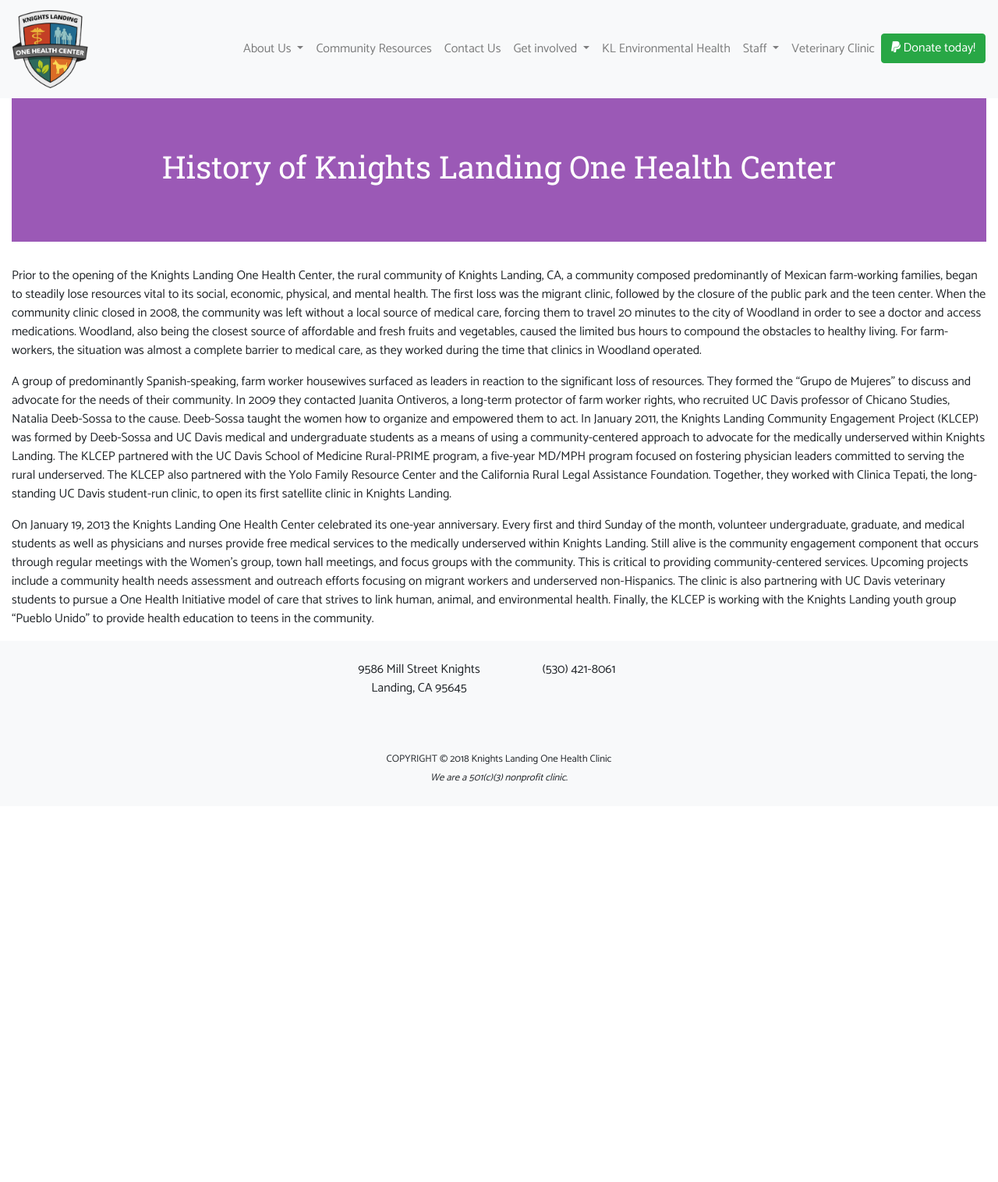
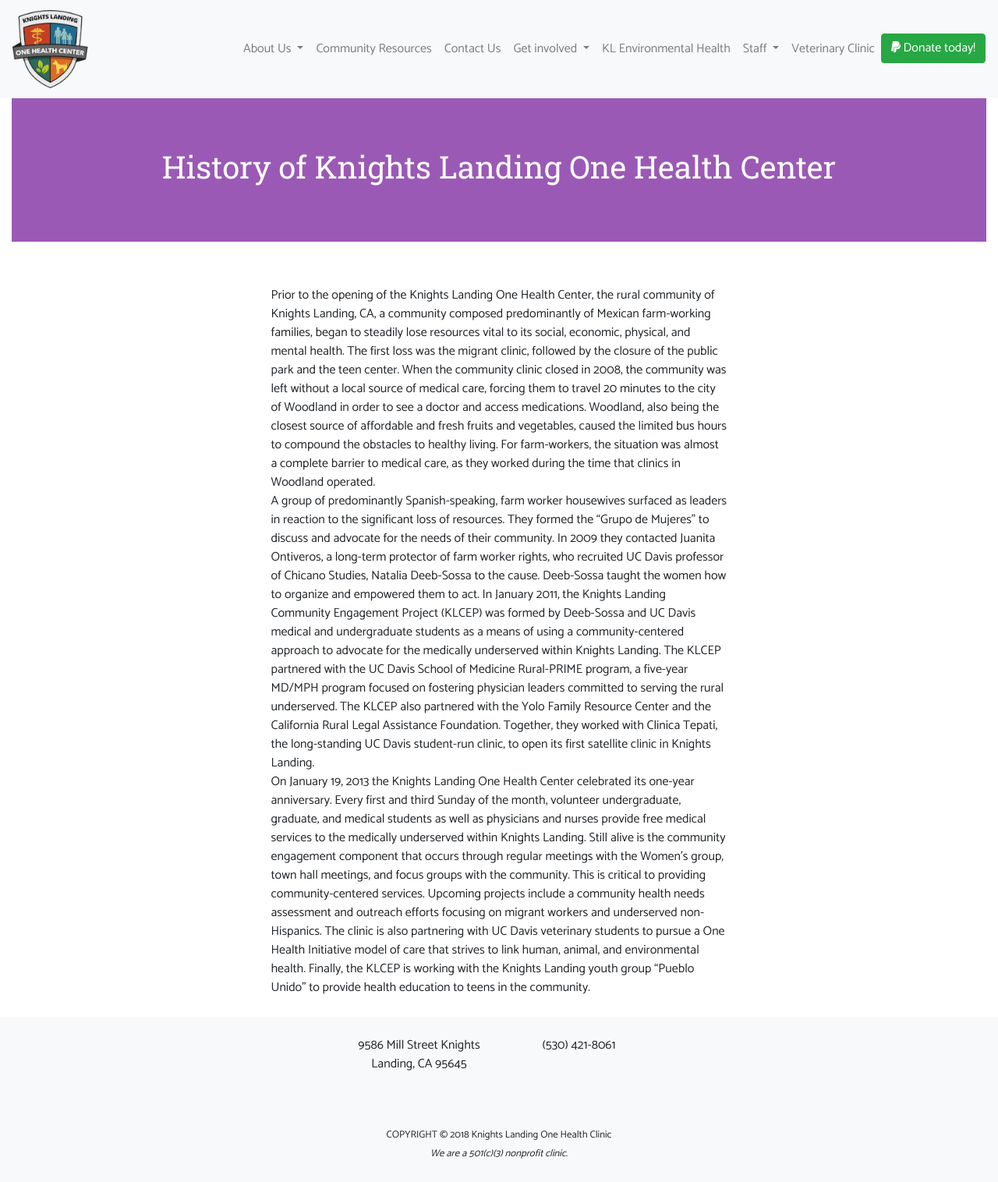
Before and after one commit to iwakoscott/knights-landing, a Jekyll site: the page built from about-us/history.markdown, in a window 1280 px wide. Shown: the whole page at 78% size. Built offline with Jekyll 4.4.1, drawn with Linux system fonts in a browser that asks for light colours; nearby versions of some CDN libraries; before the commit the page ends 1034 px from its top, so only the background shows below that.

Commit message:
Updated History

```diff
--- a/about-us/history.markdown
+++ b/about-us/history.markdown
@@ -6,8 +6,14 @@
 layout: simple
 ---
 
+<div class="row">
+<div class="col-sm-6 offset-sm-3">
 Prior to the opening of the Knights Landing One Health Center, the rural community of Knights Landing, CA, a community composed predominantly of Mexican farm-working families, began to steadily lose resources vital to its social, economic, physical, and mental health. The first loss was the migrant clinic, followed by the closure of the public park and the teen center. When the community clinic closed in 2008, the community was left without a local source of medical care, forcing them to travel 20 minutes to the city of Woodland in order to see a doctor and access medications. Woodland, also being the closest source of affordable and fresh fruits and vegetables, caused the limited bus hours to compound the obstacles to healthy living. For farm-workers, the situation was almost a complete barrier to medical care, as they worked during the time that clinics in Woodland operated.
-
+</div>
+<div class="col-sm-6 offset-sm-3">
 A group of predominantly Spanish-speaking, farm worker housewives surfaced as leaders in reaction to the significant loss of resources. They formed the “Grupo de Mujeres” to discuss and advocate for the needs of their community. In 2009 they contacted Juanita Ontiveros, a long-term protector of farm worker rights, who recruited UC Davis professor of Chicano Studies, Natalia Deeb-Sossa to the cause. Deeb-Sossa taught the women how to organize and empowered them to act. In January 2011, the Knights Landing Community Engagement Project (KLCEP) was formed by Deeb-Sossa and UC Davis medical and undergraduate students as a means of using a community-centered approach to advocate for the medically underserved within Knights Landing. The KLCEP partnered with the UC Davis School of Medicine Rural-PRIME program, a five-year MD/MPH program focused on fostering physician leaders committed to serving the rural underserved. The KLCEP also partnered with the Yolo Family Resource Center and the California Rural Legal Assistance Foundation. Together, they worked with Clinica Tepati, the long-standing UC Davis student-run clinic, to open its first satellite clinic in Knights Landing.
-
+</div>
+<div class="col-sm-6 offset-sm-3">
 On January 19, 2013 the Knights Landing One Health Center celebrated its one-year anniversary. Every first and third Sunday of the month, volunteer undergraduate, graduate, and medical students as well as physicians and nurses provide free medical services to the medically underserved within Knights Landing. Still alive is the community engagement component that occurs through regular meetings with the Women’s group, town hall meetings, and focus groups with the community. This is critical to providing community-centered services. Upcoming projects include a community health needs assessment and outreach efforts focusing on migrant workers and underserved non-Hispanics. The clinic is also partnering with UC Davis veterinary students to pursue a One Health Initiative model of care that strives to link human, animal, and environmental health. Finally, the KLCEP is working with the Knights Landing youth group “Pueblo Unido” to provide health education to teens in the community.
+</div>
+</div>
```
